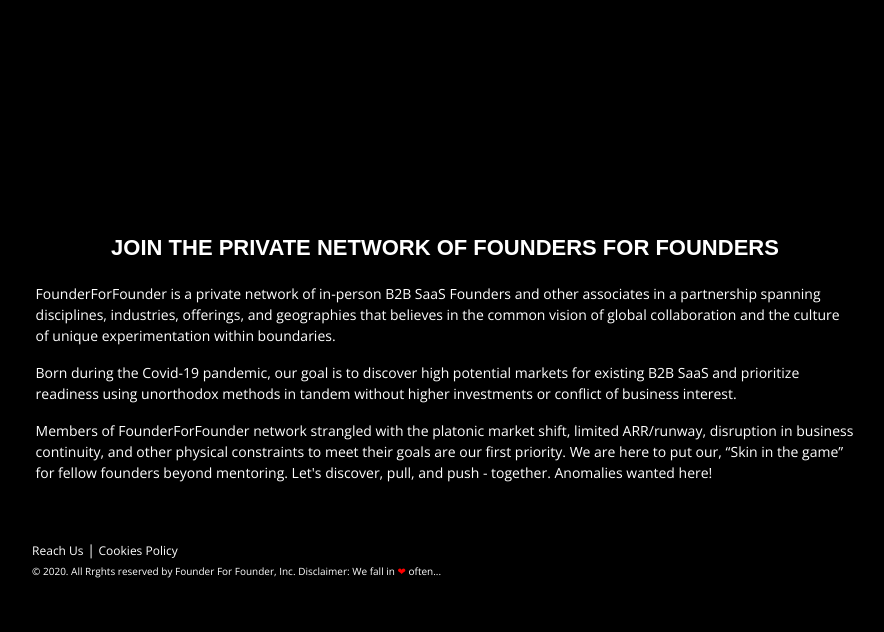
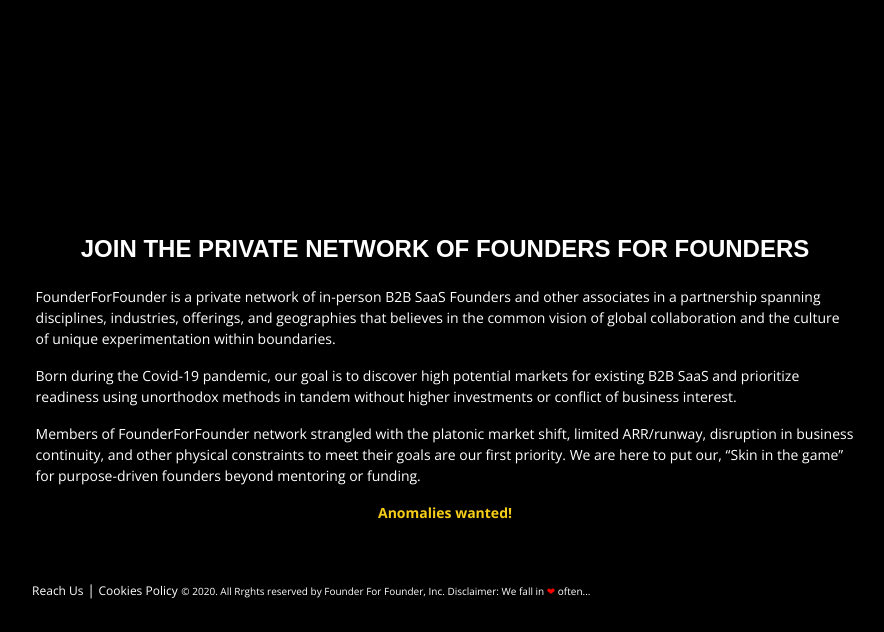
Before and after one commit to paulbass2005/fff, a PHP site: page / in a window 1280 px wide. Shown: the part 599-1231 px from the top of the page, without its empty margins (195-1079 px from the left). Before the commit the page ends 1177 px from the top, so only its background shows below. Run offline with PHP 8.4, Linux system fonts and the light colour scheme; some web fonts are replaced.

Commit message:
changes in text

```diff
--- a/assets/css/style.css
+++ b/assets/css/style.css
@@ -541,7 +541,7 @@ section {
 }
 
     .section-title h2 {
-        font-size: 22px;
+        font-size: 24px;
         font-weight: 700;
         text-transform: uppercase;
         margin-bottom: 20px;
--- a/index.html
+++ b/index.html
@@ -123,7 +123,8 @@
             <div class=" col-lg-10 m-auto text-left">
                 <p>FounderForFounder is a private network of in-person B2B SaaS Founders and other associates in a partnership spanning disciplines, industries, offerings, and geographies that believes in the common vision of global collaboration and the culture of unique experimentation within boundaries. </p>
                <p>Born during the Covid-19 pandemic, our goal is to discover high potential markets for existing B2B SaaS and prioritize readiness using unorthodox methods in tandem without higher investments or conflict of business interest.</p>
-               <p>Members of FounderForFounder network strangled with the platonic market shift, limited ARR/runway, disruption in business continuity, and other physical constraints to meet their goals are our first priority. We are here to put our, “Skin in the game” for fellow founders beyond mentoring. Let's discover, pull, and push - together. Anomalies wanted here!</p>
+               <p>Members of FounderForFounder network strangled with the platonic market shift, limited ARR/runway, disruption in business continuity, and other physical constraints to meet their goals are our first priority. We are here to put our, “Skin in the game” for purpose-driven founders beyond mentoring or funding. </p>
+               <p class="text-center yellow font-weight-bold"> Anomalies wanted!</p>
             </div>
 
         </div>
@@ -139,8 +140,8 @@
 
               <div class="text-center m-auto">
                 <div class=" col-lg-10 m-auto text-left footer-links text-white">
-                  <span class="p-1"><a href="mailto:membersupport@founderforfounder.com">Reach Us</a> | <a href="cookies.html">Cookies Policy</a>   </span>
-                  <span class="small text-left p-1 d-block" style="font-size: 10px;"> &copy; 2020. All Rrghts reserved by Founder For Founder, Inc. Disclaimer: We fall in <span class="red" style="color: red;">❤</span> often... </span>
+                  <span class="p-1"><a href="mailto:membersupport@founderforfounder.com">Reach Us</a> | <a href="cookies.html">Cookies Policy</a> <span style="font-size: 10px;" >&copy; 2020. All Rrghts reserved by Founder For Founder, Inc. Disclaimer: We fall in <span class="red" style="color: red;">❤</span> often...  </span> </span>
+                  <span class="small text-left p-1 d-block" style="font-size: 10px;"> </span>
 
 
                   </div>
```
